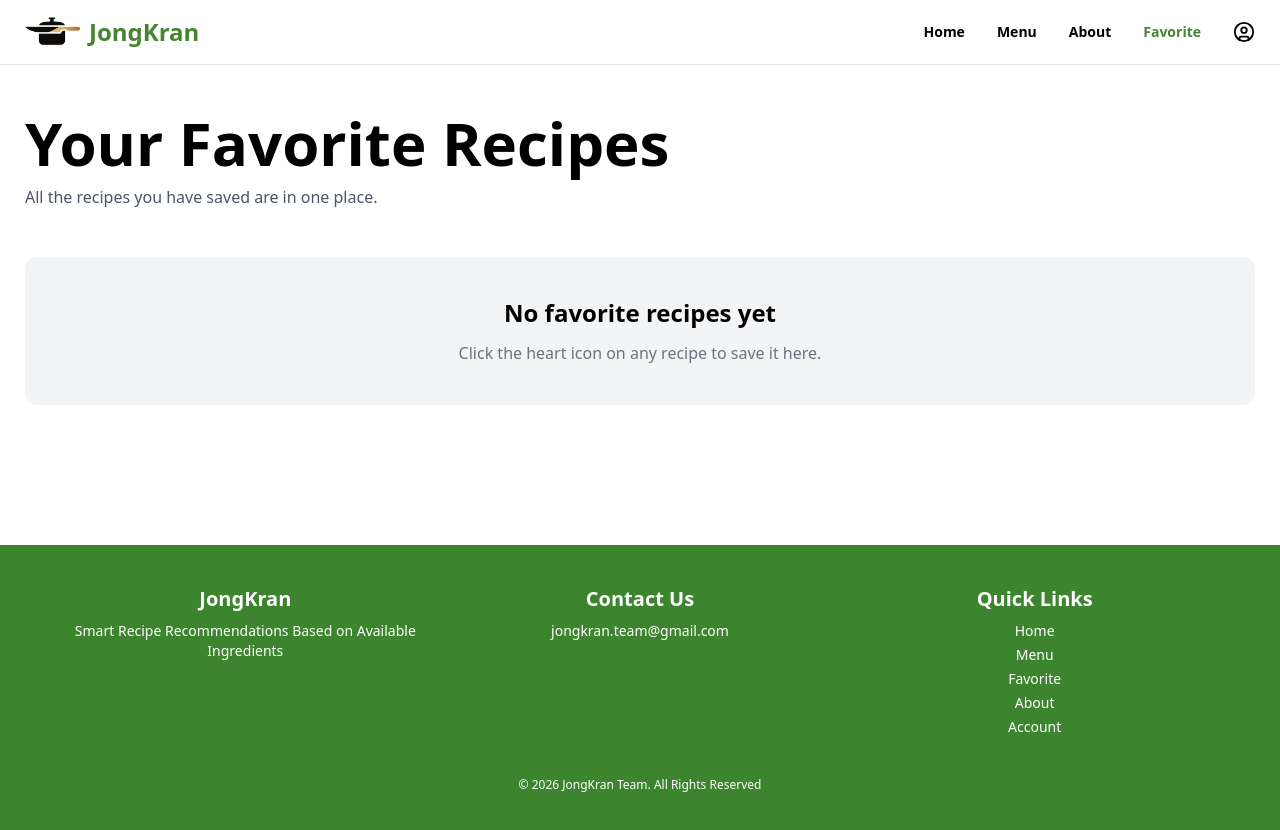
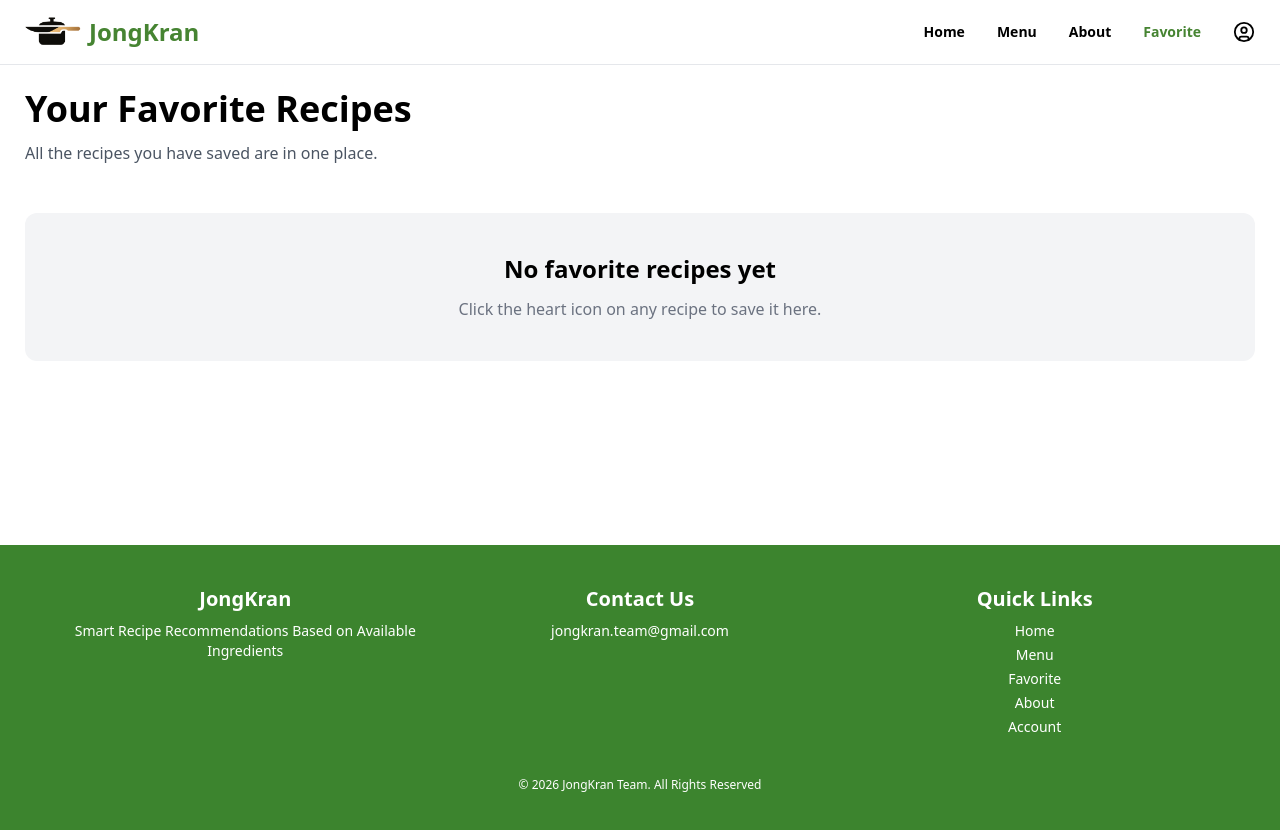
Before and after one commit to sochan707/JongKran-project, a React (Vite) app in the folder frontend/jongkran/: page /favorite in a window 1280 px wide. Shown: the top 830 px of the page. Built offline with nearby package versions, Linux system fonts and the light colour scheme.

Commit message:
style: adjust padding and heading size in Favorite page for improved layout

```diff
--- a/frontend/jongkran/src/pages/Favorite.jsx
+++ b/frontend/jongkran/src/pages/Favorite.jsx
@@ -15,8 +15,8 @@ export default function Favorite() {
     <>
       <Header />
 
-      <main className="mx-[25px] py-12 min-h-[60vh]">
-        <h1 className="title-font text-4xl md:text-6xl font-bold">
+      <main className="mx-[25px] py-6 min-h-[60vh]">
+        <h1 className="title-font text-4xl md:text-4xl font-bold">
           Your Favorite Recipes
         </h1>
 
```
